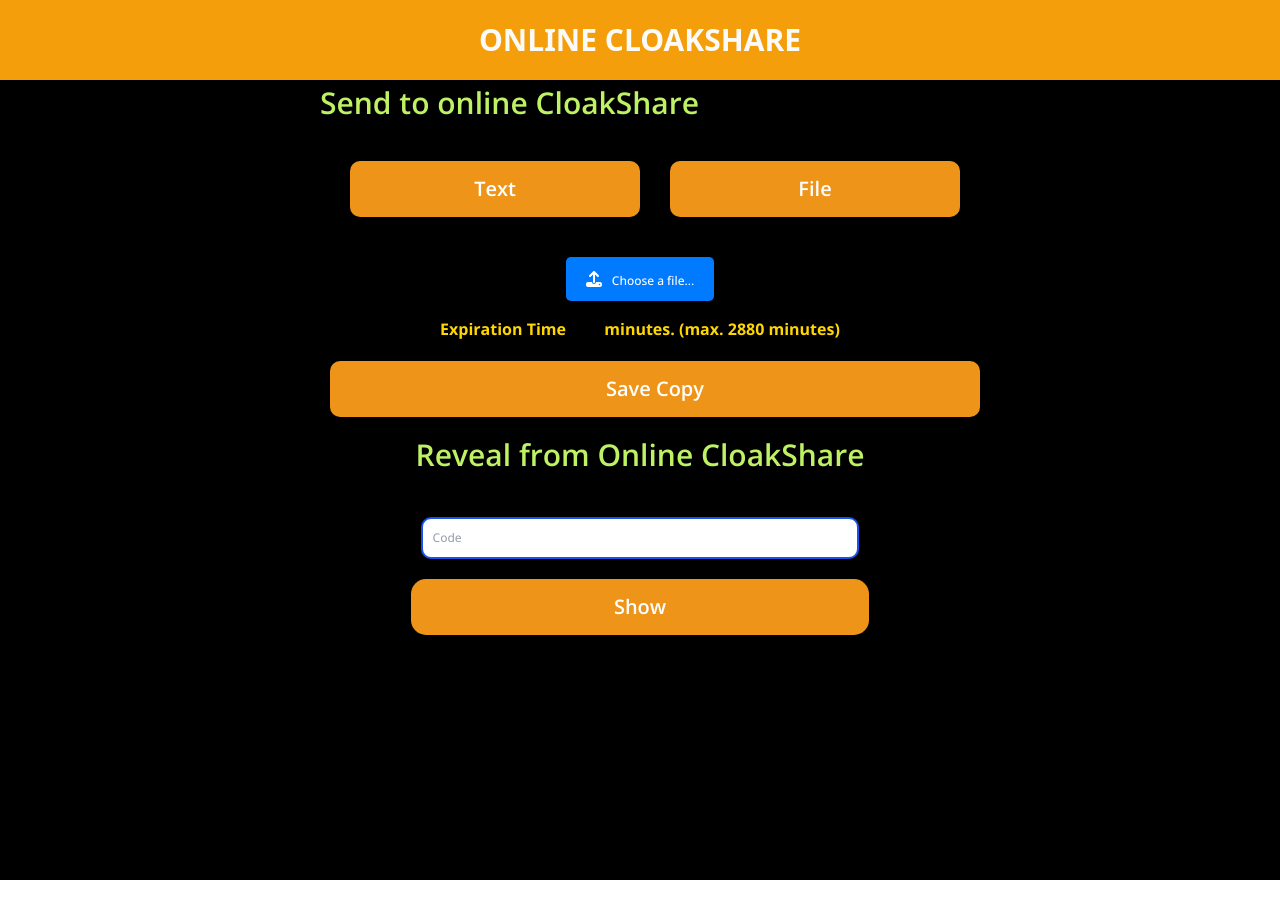
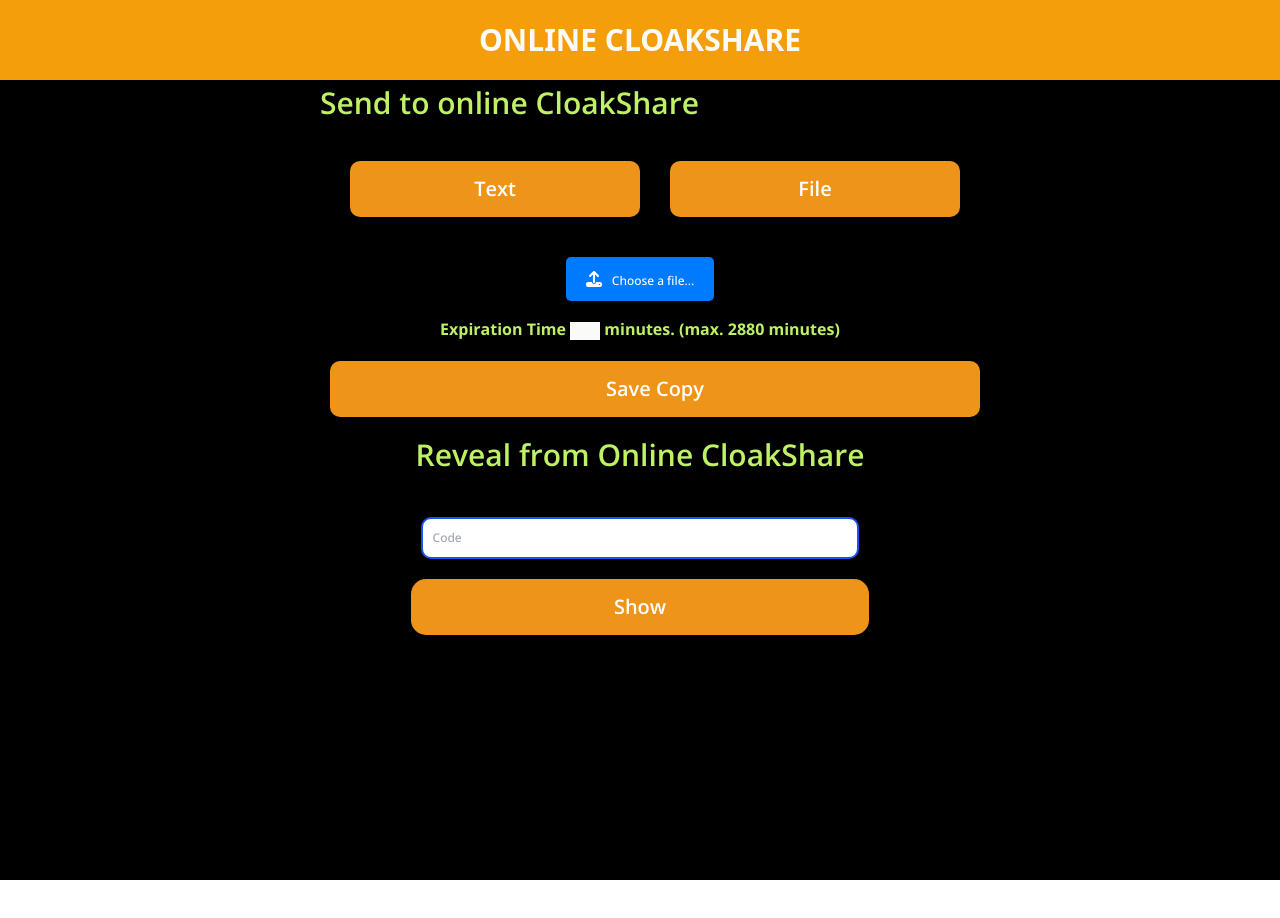
Before and after one commit to kumar10248/Online-Cloakshare, a React (Vite) app in the folder client/: page / in a window 1280 px wide. Both pictures are taken after a click on the button "File". Shown: the top 918 px of the page. Built offline with nearby package versions, Linux system fonts and the light colour scheme; no server answers.

Commit message:
Refactor: Update styling in Home.tsx

```diff
--- a/client/src/Home/Home.tsx
+++ b/client/src/Home/Home.tsx
@@ -213,7 +213,7 @@ document.body.removeChild(link);
         }
       }}
     />
-    <div className="homeExpireDiv">Expiration Time <input type="text" className="homeExpireInput" maxLength={4} value={number} onChange={handleErrorNumChange} /> minutes. (max. 2880 minutes)</div>
+    <div className="homeExpireDiv text-lime-300">Expiration Time <input type="text" className="homeExpireInput bg-stone-50 text-rose-700" maxLength={4} value={number} onChange={handleErrorNumChange} /> minutes. (max. 2880 minutes)</div>
     <button type="submit" className="homeBtn">
       {isLoadingSave ? "Loading..." : "Save Copy"}
     </button>
```
